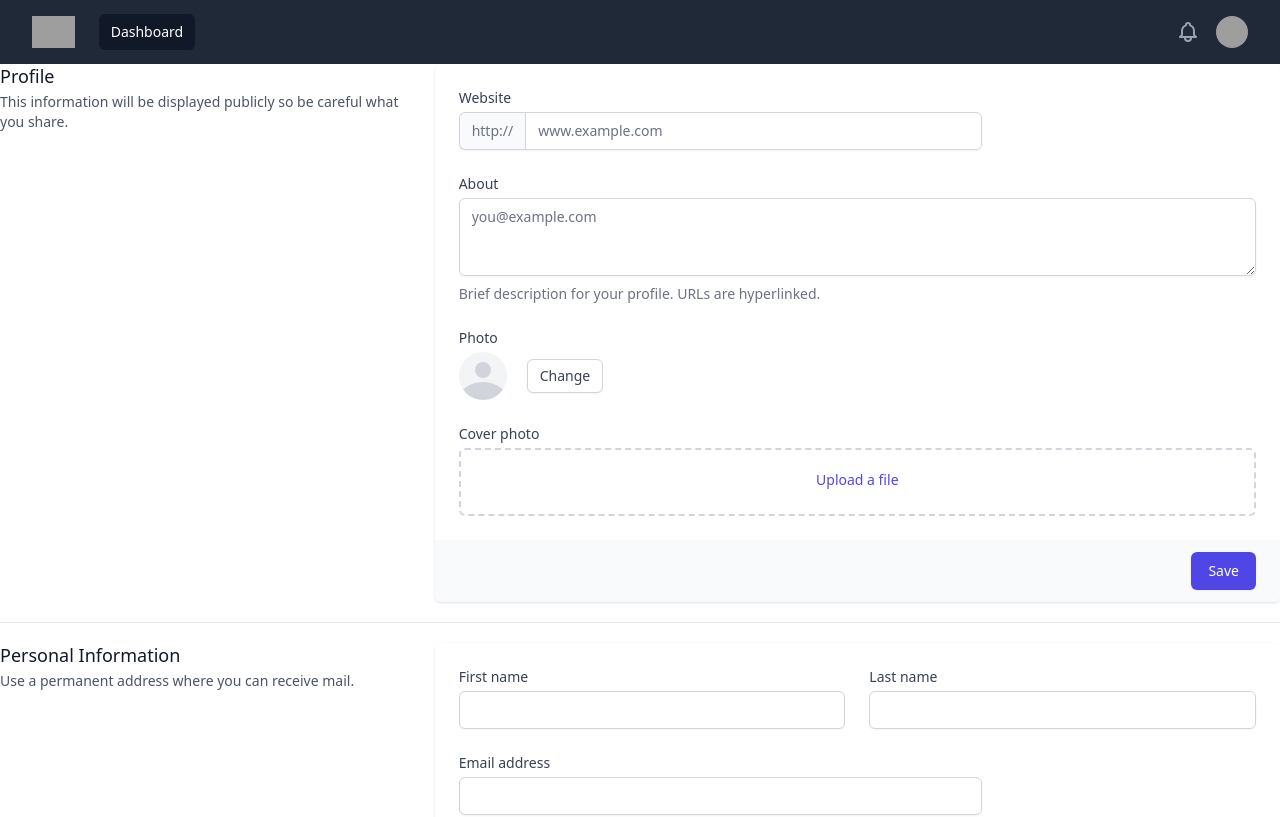
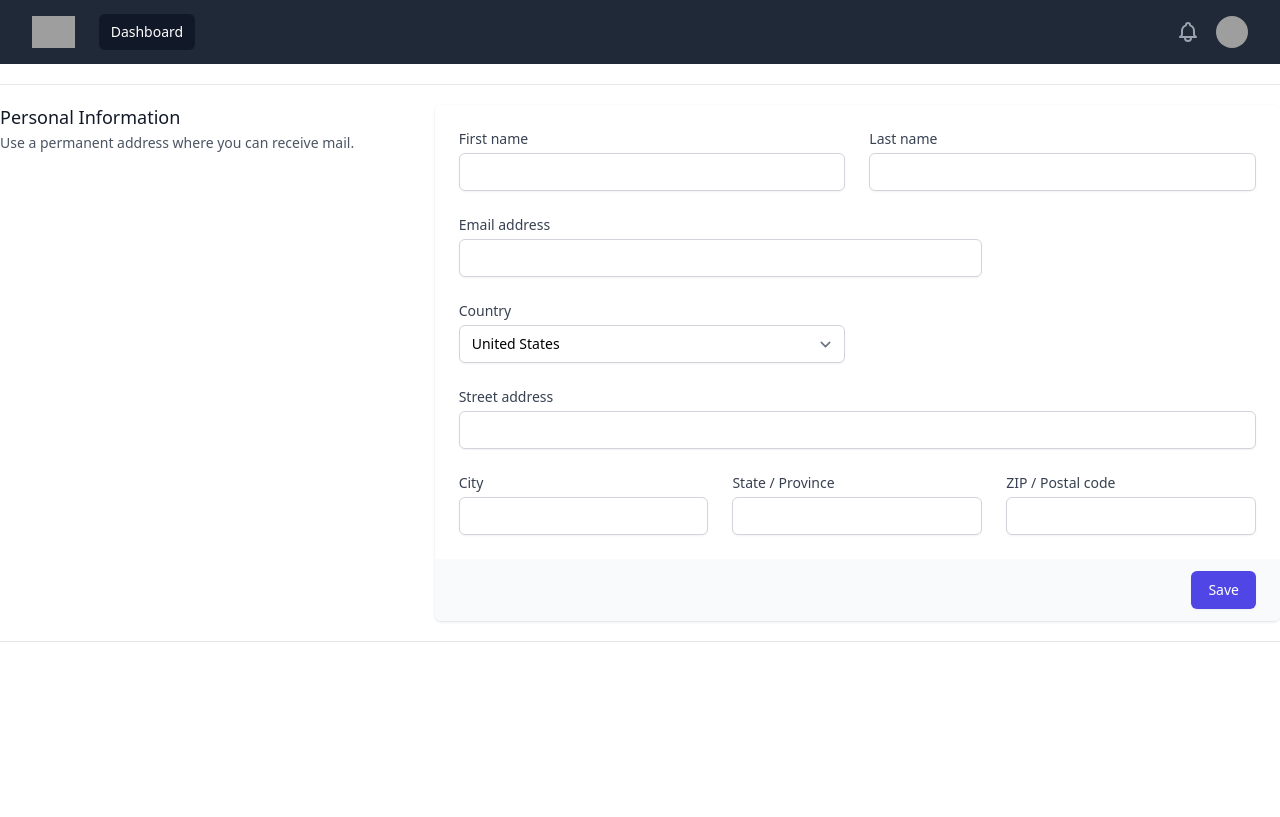
Before and after one commit to jotavkf/kols-client, a Next.js app: page /business/create-business in a window 1280 px wide. Shown: the top 817 px of the page. Built offline with nearby package versions, Linux system fonts and the light colour scheme; grey boxes are pictures that could not be loaded.

Commit message:
Create Business pro Leo ajeitar

```diff
--- a/pages/business/create-business.js
+++ b/pages/business/create-business.js
@@ -24,106 +24,6 @@ function CreateBusiness() {
     return (
         <>
             <NavbarDash />
-      <div>
-        <div className="md:grid md:grid-cols-3 md:gap-6">
-          <div className="md:col-span-1">
-            <div className="px-4 sm:px-0">
-              <h3 className="text-lg font-medium leading-6 text-gray-900">Profile</h3>
-              <p className="mt-1 text-sm text-gray-600">
-                This information will be displayed publicly so be careful what you share.
-              </p>
-            </div>
-          </div>
-          <div className="mt-5 md:mt-0 md:col-span-2">
-            <form action="#" method="POST">
-              <div className="shadow sm:rounded-md sm:overflow-hidden">
-                <div className="px-4 py-5 bg-white space-y-6 sm:p-6">
-                  <div className="grid grid-cols-3 gap-6">
-                    <div className="col-span-3 sm:col-span-2">
-                      <label htmlFor="company-website" className="block text-sm font-medium text-gray-700">
-                        Website
-                      </label>
-                      <div className="mt-1 flex rounded-md shadow-sm">
-                        <span className="inline-flex items-center px-3 rounded-l-md border border-r-0 border-gray-300 bg-gray-50 text-gray-500 text-sm">
-                          http://
-                        </span>
-                        <input
-                          type="text"
-                          name="company-website"
-                          id="company-website"
-                          className="focus:ring-indigo-500 focus:border-indigo-500 flex-1 block w-full rounded-none rounded-r-md sm:text-sm border-gray-300"
-                          placeholder="www.example.com"
-                        />
-                      </div>
-                    </div>
-                  </div>
-
-                  <div>
-                    <label htmlFor="about" className="block text-sm font-medium text-gray-700">
-                      About
-                    </label>
-                    <div className="mt-1">
-                      <textarea
-                        id="about"
-                        name="about"
-                        rows={3}
-                        className="shadow-sm focus:ring-indigo-500 focus:border-indigo-500 mt-1 block w-full sm:text-sm border border-gray-300 rounded-md"
-                        placeholder="you@example.com"
-                        defaultValue={''}
-                      />
-                    </div>
-                    <p className="mt-2 text-sm text-gray-500">
-                      Brief description for your profile. URLs are hyperlinked.
-                    </p>
-                  </div>
-
-                  <div>
-                    <label className="block text-sm font-medium text-gray-700">Photo</label>
-                    <div className="mt-1 flex items-center">
-                      <span className="inline-block h-12 w-12 rounded-full overflow-hidden bg-gray-100">
-                        <svg className="h-full w-full text-gray-300" fill="currentColor" viewBox="0 0 24 24">
-                          <path d="M24 20.993V24H0v-2.996A14.977 14.977 0 0112.004 15c4.904 0 9.26 2.354 11.996 5.993zM16.002 8.999a4 4 0 11-8 0 4 4 0 018 0z" />
-                        </svg>
-                      </span>
-                      <button
-                        type="button"
-                        className="ml-5 bg-white py-2 px-3 border border-gray-300 rounded-md shadow-sm text-sm leading-4 font-medium text-gray-700 hover:bg-gray-50 focus:outline-none focus:ring-2 focus:ring-offset-2 focus:ring-indigo-500"
-                      >
-                        Change
-                      </button>
-                    </div>
-                  </div>
-
-                  <div>
-                    <label className="block text-sm font-medium text-gray-700">Cover photo</label>
-                    <div className="mt-1 flex justify-center px-6 pt-5 pb-6 border-2 border-gray-300 border-dashed rounded-md">
-                      <div className="space-y-1 text-center">
-                        <div className="flex text-sm text-gray-600">
-                          <label
-                            htmlFor="file-upload"
-                            className="relative cursor-pointer bg-white rounded-md font-medium text-indigo-600 hover:text-indigo-500 focus-within:outline-none focus-within:ring-2 focus-within:ring-offset-2 focus-within:ring-indigo-500"
-                          >
-                            <span>Upload a file</span>
-                            <input id="file-upload" name="file-upload" type="file" className="sr-only" />
-                          </label>
-                        </div>
-                      </div>
-                    </div>
-                  </div>
-                </div>
-                <div className="px-4 py-3 bg-gray-50 text-right sm:px-6">
-                  <button
-                    type="submit"
-                    className="inline-flex justify-center py-2 px-4 border border-transparent shadow-sm text-sm font-medium rounded-md text-white bg-indigo-600 hover:bg-indigo-700 focus:outline-none focus:ring-2 focus:ring-offset-2 focus:ring-indigo-500"
-                  >
-                    Save
-                  </button>
-                </div>
-              </div>
-            </form>
-          </div>
-        </div>
-      </div>
 
       <div className="hidden sm:block" aria-hidden="true">
         <div className="py-5">
--- a/pages/business/teste.js
+++ /dev/null
@@ -1,40 +0,0 @@
-import { api } from "../api/api";
-import { Formik, Form, Field } from 'formik';
-import { useEffect, useState, useContext, cloneElement } from "react";
-import NavbarDash from "../../components/NavbarDash";
-
-export default function Teste(){
-
-    return(
-        <>
-            <NavbarDash/>
-            <div className="md:grid md:grid-cols-3 md:gap-6">
-                 <div className="md:col-span-1">
-                    <div className="px-4 sm:px-0">
-                        <h3 className="text-lg font-medium leading-6 text-gray-900">Profile</h3>
-                        <p className="mt-1 text-sm text-gray-600">
-                            This information will be displayed publicly so be careful what you share.
-                        </p>
-                    </div>
-                </div>
-          <div className="mt-5 md:mt-0 md:col-span-2"></div>
-          <Formik
-          initialValues={{foto: ''}}>
-          <div className="rounded-md shadow-sm -space-y-px">
-              <Field
-              id="foto"
-              name="foto"
-              type="file"/>
-              <button
-              type="submit">
-                  <span>Enviar</span>
-              </button>
-          </div>
-
-
-          </Formik>
-
-            </div>
-        </>
-    )
-}
```
